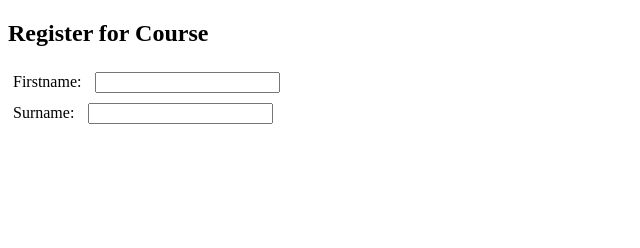
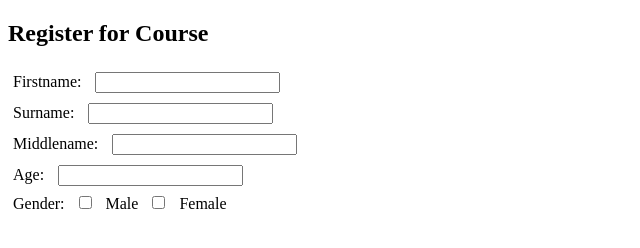
Before and after one commit to BSunnatov135/firstform, a plain HTML site: page index.html in a window 1280 px wide. Shown: the whole page, without its empty margins (0-640 px from the left). Drawn offline with Linux system fonts and the light colour scheme.

Commit message:
up to gender

```diff
--- a/index.html
+++ b/index.html
@@ -13,7 +13,16 @@
         <label for="firstname">Firstname:</label>
         <input type="text" id="firstname"> <br>
         <label for="surname">Surname:</label>
-        <input type="text" id="surname">
+        <input type="text" id="surname"><br>
+        <label for="middlename">Middlename:</label>
+        <input type="text" id="middlename"><br>
+        <label for="age">Age:</label>
+        <input type="number" id="age"><br>
+        <label for="gender">Gender:</label>
+        <input type="checkbox" id="gender">
+        <label for="gender">Male</label>
+        <input type="checkbox" id="gender">
+        <label for="gender">Female</label>
     </form>
 </body>
 </html>
```
